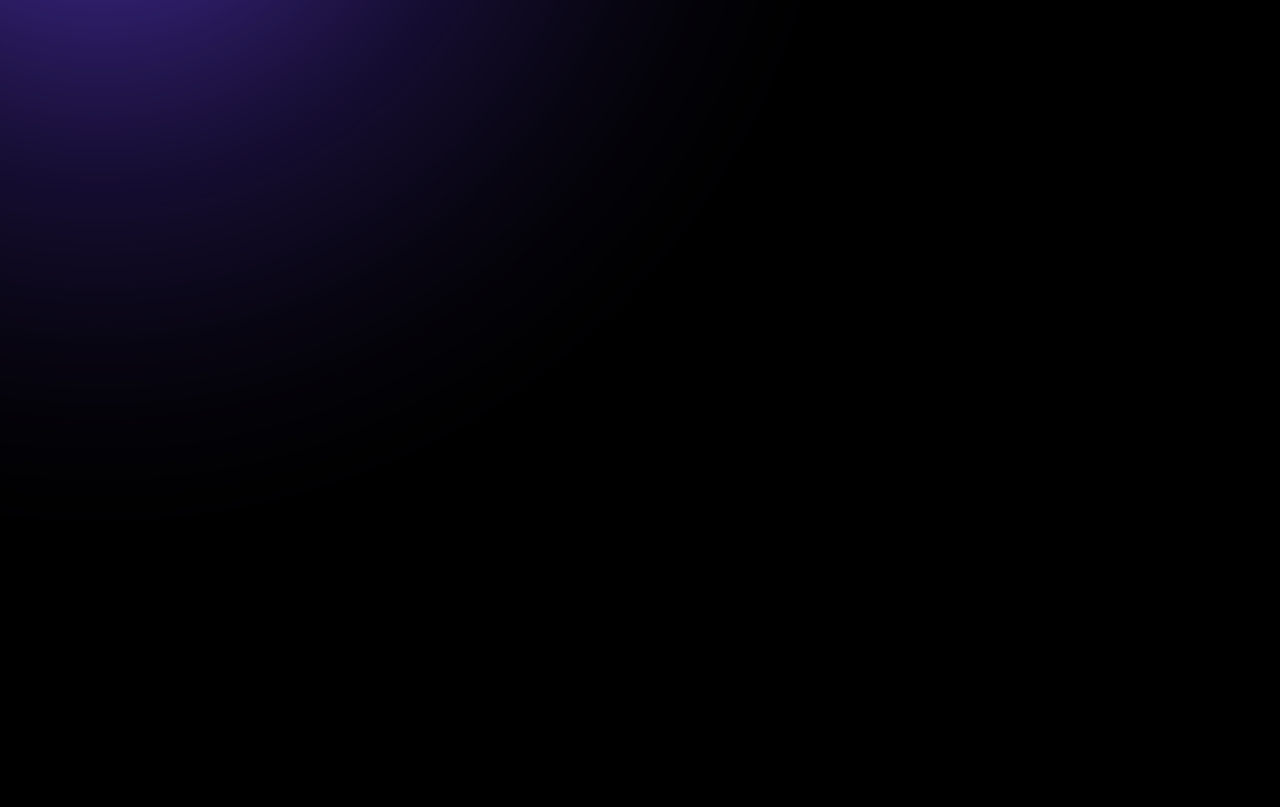
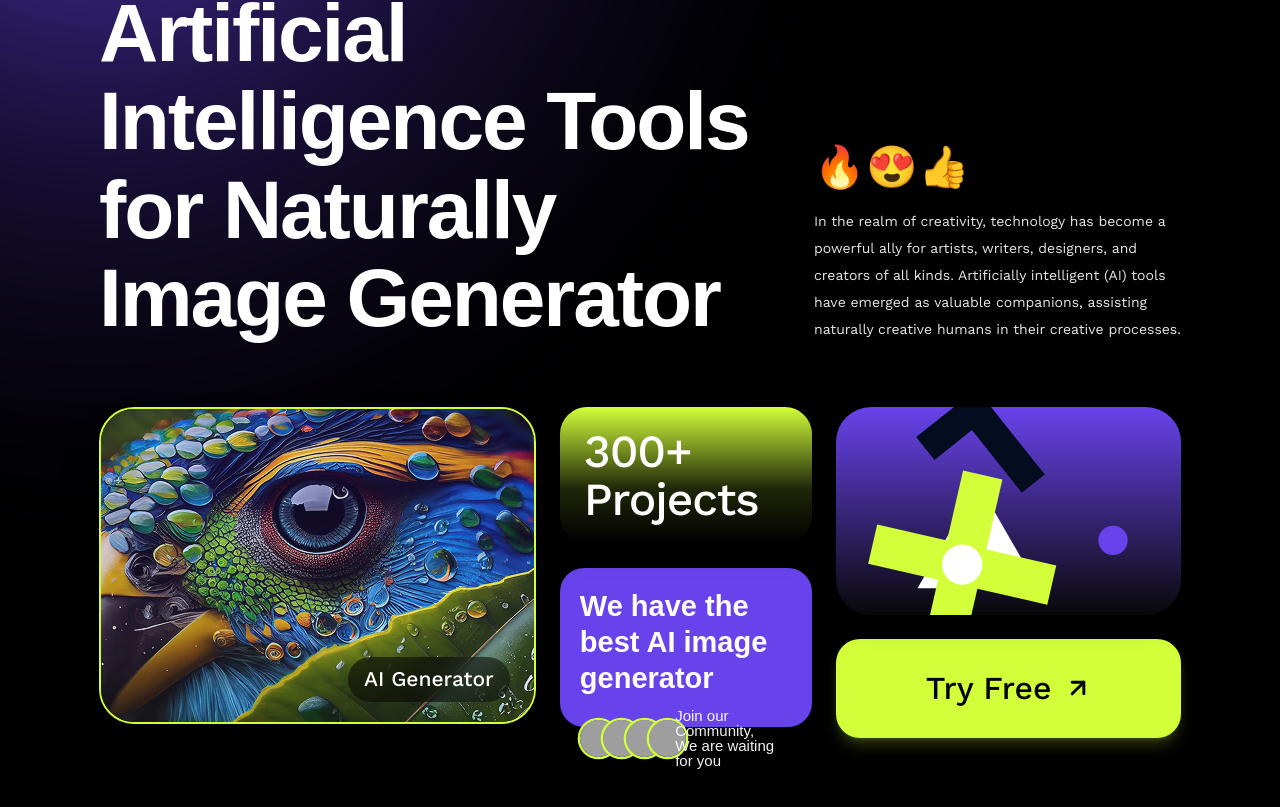
Before and after one commit to HelloRayy/ether-ai-landing, a React (Vite) app: page / in a window 1280 px wide. Shown: the part 263-1070 px from the top of the page. Before the commit the page ends 800 px from the top, so only its background shows below. Built offline with nearby package versions, Linux system fonts and the light colour scheme; grey boxes are pictures that could not be loaded; a web font is replaced by a local one.

Commit message:
feat: slice hero section with headline, cards, and CTA button

```diff
--- a/src/App.tsx
+++ b/src/App.tsx
@@ -1,5 +1,6 @@
 import { ReactLenis } from 'lenis/react'
 import { BackgroundGlow } from './components/BackgroundGlow'
+import { Hero } from './components/Hero'
 import { Navbar } from './components/Navbar'
 
 export default function App() {
@@ -12,9 +13,9 @@ export default function App() {
         {/* Header / Navbar */}
         <Navbar />
 
-        {/* Main Content Placeholder for Slicing Subsequent Sections */}
+        {/* Main Content Sections */}
         <main className="relative z-10 mx-auto max-w-[1440px] px-6 sm:px-10 lg:px-[99px]">
-          {/* Next slicing target: Hero Section */}
+          <Hero />
         </main>
       </div>
     </ReactLenis>
--- /dev/null
+++ b/src/components/Hero.tsx
@@ -0,0 +1,201 @@
+import { motion } from 'motion/react'
+
+export function Hero() {
+  const avatars = [
+    'https://images.unsplash.com/photo-1534528741775-53994a69daeb?w=100&auto=format&fit=crop&q=80',
+    'https://images.unsplash.com/photo-1507003211169-0a1dd7228f2d?w=100&auto=format&fit=crop&q=80',
+    'https://images.unsplash.com/photo-1494790108377-be9c29b29330?w=100&auto=format&fit=crop&q=80',
+    'https://images.unsplash.com/photo-1500648767791-00dcc994a43e?w=100&auto=format&fit=crop&q=80',
+  ]
+
+  return (
+    <section className="relative z-20 pt-16 pb-24">
+      {/* Hero Top: Headline + Description Block */}
+      <div className="flex flex-col justify-between gap-8 lg:flex-row lg:items-end">
+        {/* Main Title (840px in design, Darker Grotesque 82px 600) */}
+        <motion.h1
+          initial={{ opacity: 0, y: 30 }}
+          animate={{ opacity: 1, y: 0 }}
+          transition={{ duration: 0.7, ease: [0.16, 1, 0.3, 1] }}
+          className="max-w-[840px] font-[family-name:var(--font-darker)] text-5xl font-semibold tracking-tight text-white leading-[1.08] sm:text-6xl md:text-7xl lg:text-[82px]"
+        >
+          Harnessing Artificial Intelligence Tools for Naturally Image Generator
+        </motion.h1>
+
+        {/* Frame 103: Emojis + Paragraph (367px in design) */}
+        <motion.div
+          initial={{ opacity: 0, y: 30 }}
+          animate={{ opacity: 1, y: 0 }}
+          transition={{ duration: 0.7, delay: 0.15, ease: [0.16, 1, 0.3, 1] }}
+          className="flex max-w-[367px] flex-col gap-4 self-start lg:self-end"
+        >
+          <div className="font-[family-name:var(--font-darker)] text-3xl font-semibold tracking-wide sm:text-[41px]">
+            🔥😍👍
+          </div>
+          <p className="font-[family-name:var(--font-work)] text-sm font-normal text-white/90 leading-[1.92]">
+            In the realm of creativity, technology has become a powerful ally
+            for artists, writers, designers, and creators of all kinds.
+            Artificially intelligent (AI) tools have emerged as valuable
+            companions, assisting naturally creative humans in their creative
+            processes.
+          </p>
+        </motion.div>
+      </div>
+
+      {/* Hero Bottom: Interactive Visual Cards Grid (gap-6) */}
+      <div className="mt-16 grid grid-cols-1 gap-6 lg:grid-cols-12 lg:items-start">
+        {/* Card 1: Union Bird Art Image (Left Column, col-span-5) */}
+        <motion.div
+          initial={{ opacity: 0, y: 40 }}
+          animate={{ opacity: 1, y: 0 }}
+          transition={{ duration: 0.7, delay: 0.25, ease: [0.16, 1, 0.3, 1] }}
+          whileHover={{ y: -4 }}
+          className="group relative overflow-hidden rounded-[35px] border-2 border-[#d2ff3a] bg-zinc-950/80 shadow-2xl lg:col-span-5 lg:h-[317px]"
+        >
+          <img
+            src="/assets/Union.png"
+            alt="AI Generated Bird Art"
+            className="h-full w-full object-cover transition-transform duration-500 group-hover:scale-105"
+          />
+          <div className="absolute right-6 bottom-5 rounded-full bg-black/50 px-4 py-1.5 backdrop-blur-md">
+            <span className="font-[family-name:var(--font-work)] text-lg font-medium text-white sm:text-[21px]">
+              AI Generator
+            </span>
+          </div>
+        </motion.div>
+
+        {/* Middle Column (col-span-4): Stats + Community Card */}
+        <div className="flex flex-col gap-6 lg:col-span-3">
+          {/* Group 15: 300+ Projects Card */}
+          <motion.div
+            initial={{ opacity: 0, y: 40 }}
+            animate={{ opacity: 1, y: 0 }}
+            transition={{ duration: 0.7, delay: 0.35, ease: [0.16, 1, 0.3, 1] }}
+            whileHover={{ y: -3 }}
+            className="relative flex h-[137px] flex-col justify-center rounded-[27px] p-6 text-white shadow-xl overflow-hidden"
+            style={{
+              background:
+                'linear-gradient(180deg, #d2ff3a 0%, rgba(210, 255, 58, 0.15) 60%, rgba(255, 255, 255, 0) 100%)',
+            }}
+          >
+            <div className="relative z-10 font-[family-name:var(--font-work)] text-3xl font-medium tracking-tight text-white leading-[1.05] sm:text-[46px]">
+              300+
+              <br />
+              Projects
+            </div>
+          </motion.div>
+
+          {/* Group 14: Community Card */}
+          <motion.div
+            initial={{ opacity: 0, y: 40 }}
+            animate={{ opacity: 1, y: 0 }}
+            transition={{ duration: 0.7, delay: 0.45, ease: [0.16, 1, 0.3, 1] }}
+            whileHover={{ y: -3 }}
+            className="flex flex-col justify-between rounded-[24px] bg-[#6843ec] p-5 text-white shadow-xl lg:h-[159px]"
+          >
+            <h3 className="font-[family-name:var(--font-darker)] text-2xl font-bold leading-tight sm:text-[29px]">
+              We have the best AI image generator
+            </h3>
+
+            <div className="mt-3 flex items-center gap-3">
+              {/* Overlapping Avatars with #d2ff3a border */}
+              <div className="flex -space-x-3.5">
+                {avatars.map((url, i) => (
+                  <img
+                    key={i}
+                    src={url}
+                    alt={`Community Member ${i + 1}`}
+                    className="h-[37px] w-[37px] rounded-full object-cover ring-[2.3px] ring-[#d2ff3a]"
+                  />
+                ))}
+              </div>
+
+              <span className="font-[family-name:var(--font-darker)] text-sm font-medium leading-none text-white/95 sm:text-[15px]">
+                Join our Community,
+                <br />
+                We are waiting for you
+              </span>
+            </div>
+          </motion.div>
+        </div>
+
+        {/* Right Column (col-span-4): Geometric Card + Try Free CTA */}
+        <div className="flex flex-col gap-6 lg:col-span-4">
+          {/* Group 16: Abstract Geometric Card */}
+          <motion.div
+            initial={{ opacity: 0, y: 40 }}
+            animate={{ opacity: 1, y: 0 }}
+            transition={{ duration: 0.7, delay: 0.55, ease: [0.16, 1, 0.3, 1] }}
+            whileHover={{ y: -3 }}
+            className="relative h-[208px] overflow-hidden rounded-[35px] shadow-xl"
+            style={{
+              background:
+                'linear-gradient(180deg, #6843ec 0%, rgba(41, 41, 41, 0.2) 100%)',
+            }}
+          >
+            <svg
+              className="absolute inset-0 h-full w-full"
+              viewBox="0 0 423 208"
+              fill="none"
+              xmlns="http://www.w3.org/2000/svg"
+            >
+              {/* White Triangle (Vector M155 0l155 268) */}
+              <path
+                d="M155.019 0l155.01899 268.5-310.03799 0 155.019-268.5z"
+                fill="#ffffff"
+                transform="translate(100, 70) scale(0.48)"
+              />
+
+              {/* Lime Plus/Cross (Vector M250 205...) */}
+              <g transform="translate(290, 85) rotate(102.9) scale(0.55)">
+                <path
+                  d="M250 205c0-24.853-20.147-45-45-45-24.853 0-45 20.147-45 45 0 24.853 20.147 45 45 45 24.853 0 45-20.147 45-45z m-250 45l0-90 160 0 0-160 90 0 0 160 160 0 0 90-160 0 0 160-90 0 0-160-160 0z"
+                  fill="#d2ff3a"
+                />
+              </g>
+
+              {/* Purple Circle */}
+              <circle cx="340" cy="140" r="18" fill="#6843ec" />
+
+              {/* Dark Angular Accent */}
+              <path
+                d="M237 0l-90 0 0 74-147 0 0 90 147 0 0 246 90 0 0-410z"
+                fill="#040c1f"
+                transform="translate(80, -10) rotate(-38.5) scale(0.4)"
+              />
+            </svg>
+          </motion.div>
+
+          {/* Primary CTA Button: Try Free */}
+          <motion.a
+            href="#try-free"
+            initial={{ opacity: 0, y: 40 }}
+            animate={{ opacity: 1, y: 0 }}
+            transition={{ duration: 0.7, delay: 0.65, ease: [0.16, 1, 0.3, 1] }}
+            whileHover={{ scale: 1.02 }}
+            whileTap={{ scale: 0.98 }}
+            className="group flex h-[88px] items-center justify-center gap-3 rounded-[24px] bg-[#d2ff3a] px-8 text-black shadow-lg shadow-[#d2ff3a]/20 transition-all hover:bg-[#bbf028] sm:h-[99px]"
+          >
+            <span className="font-[family-name:var(--font-work)] text-2xl font-medium sm:text-[32px]">
+              Try Free
+            </span>
+
+            {/* Slanted Arrow SVG */}
+            <svg
+              className="h-6 w-6 transition-transform duration-300 group-hover:translate-x-1 group-hover:-translate-y-1 sm:h-7 sm:w-7"
+              viewBox="0 0 24 24"
+              fill="none"
+              stroke="currentColor"
+              strokeWidth="2.5"
+              strokeLinecap="round"
+              strokeLinejoin="round"
+            >
+              <line x1="7" y1="17" x2="17" y2="7" />
+              <polyline points="7 7 17 7 17 17" />
+            </svg>
+          </motion.a>
+        </div>
+      </div>
+    </section>
+  )
+}
```
Also changed, not shown: public/assets/IMAGE.png (added), public/assets/Union.png (added).
